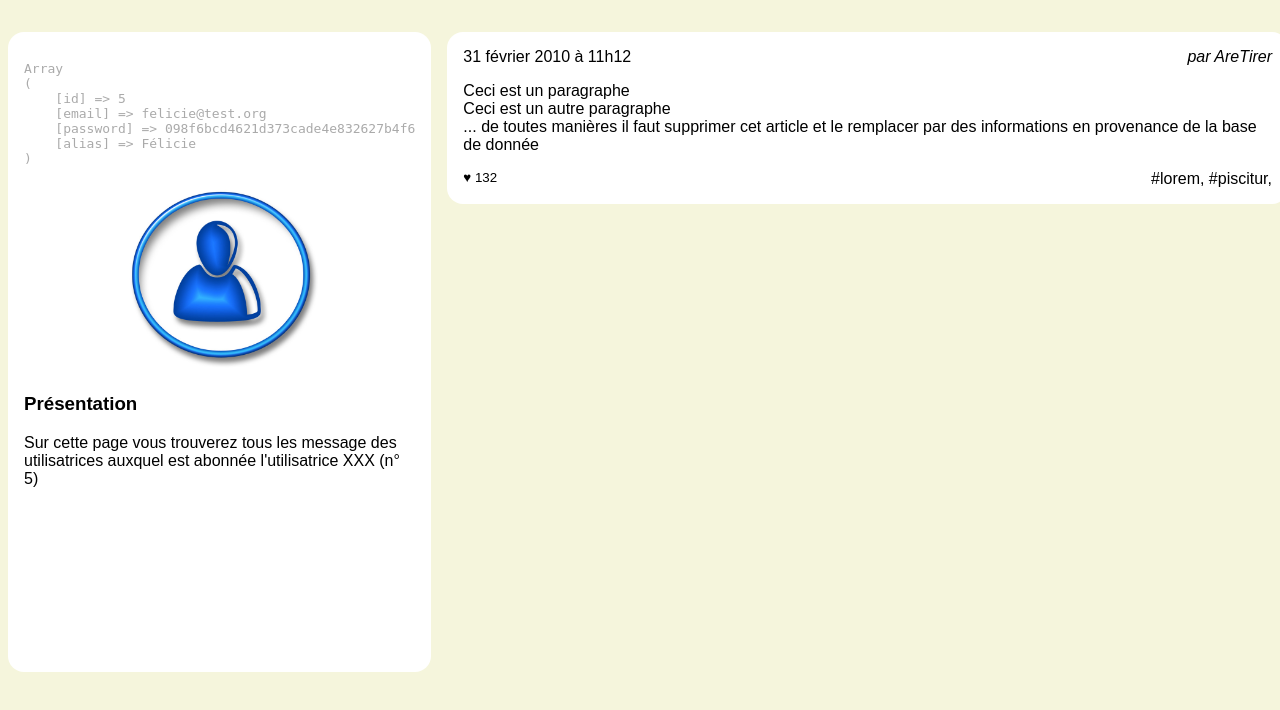
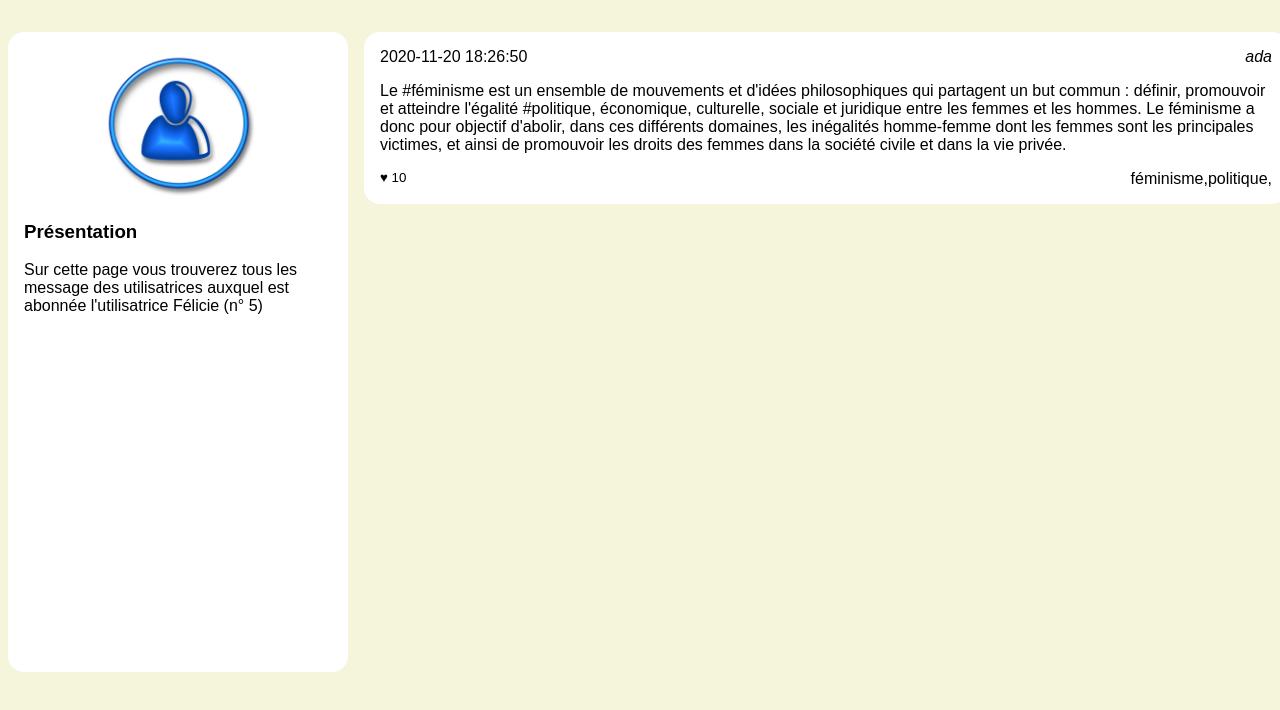
Before and after one commit to terence-da-conceicao/Reseau-PHP-SQL, a PHP site: page /feed.php?user_id=5 in a window 1280 px wide. Shown: the part 90-800 px from the top of the page. Run offline with PHP 8.4, Linux system fonts and the light colour scheme; data comes from the database, SQL or seed files in the repository.

Commit message:
feed étape 1 ok

```diff
--- a/Niveau1/feed.php
+++ b/Niveau1/feed.php
@@ -41,7 +41,7 @@
             /**
              * Etape 2: se connecter à la base de donnée
              */
-            $mysqli = new mysqli("localhost", "root", "root", "socialnetwork");
+            $mysqli = new mysqli("localhost", "root", "", "socialnetwork");
             ?>
 
             <aside>
@@ -53,13 +53,13 @@
                 $lesInformations = $mysqli->query($laQuestionEnSql);
                 $user = $lesInformations->fetch_assoc();
                 //@todo: afficher le résultat de la ligne ci dessous, remplacer XXX par l'alias et effacer la ligne ci-dessous
-                echo "<pre>" . print_r($user, 1) . "</pre>";
+                //echo "<pre>" . print_r($user, 1) . "</pre>";
                 ?>
                 <img src="user.jpg" alt="Portrait de l'utilisatrice"/>
                 <section>
                     <h3>Présentation</h3>
                     <p>Sur cette page vous trouverez tous les message des utilisatrices
-                        auxquel est abonnée l'utilisatrice XXX
+                        auxquel est abonnée l'utilisatrice <?php echo $user ['alias'] ?>
                         (n° <?php echo $userId ?>)
                     </p>
 
@@ -96,29 +96,27 @@
                  * Etape 4: @todo Parcourir les messsages et remplir correctement le HTML avec les bonnes valeurs php
                  * A vous de retrouver comment faire la boucle while de parcours...
                  */
+                while ($user = $lesInformations->fetch_assoc())
+                {
                 ?>
                 <article>
                     <h3>
-                        <time datetime='2020-02-01 11:12:13' >31 février 2010 à 11h12</time>
+                        <time datetime='2020-02-01 11:12:13' ><?php echo $user['created'] ?></time>
                     </h3>
-                    <address>par AreTirer</address>
+                    <address><?php echo $user['author_name'] ?></address>
                     <div>
-                        <p>Ceci est un paragraphe</p>
-                        <p>Ceci est un autre paragraphe</p>
-                        <p>... de toutes manières il faut supprimer cet
-                            article et le remplacer par des informations en
-                            provenance de la base de donnée</p>
+                        <p><?php echo $user['content'] ?></p>
                     </div>
                     <footer>
-                        <small>♥ 132</small>
-                        <a href="">#lorem</a>,
-                        <a href="">#piscitur</a>,
+                        <small>♥ <?php echo $user['like_number'] ?></small>
+                        <a href=""><?php echo $user['taglist'] ?></a>,
+                        <!--<a href="">#piscitur</a>,-->
                     </footer>
                 </article>
                 <?php
                 // et de pas oublier de fermer ici vote while
+                }
                 ?>
-
 
             </main>
         </div>
```
